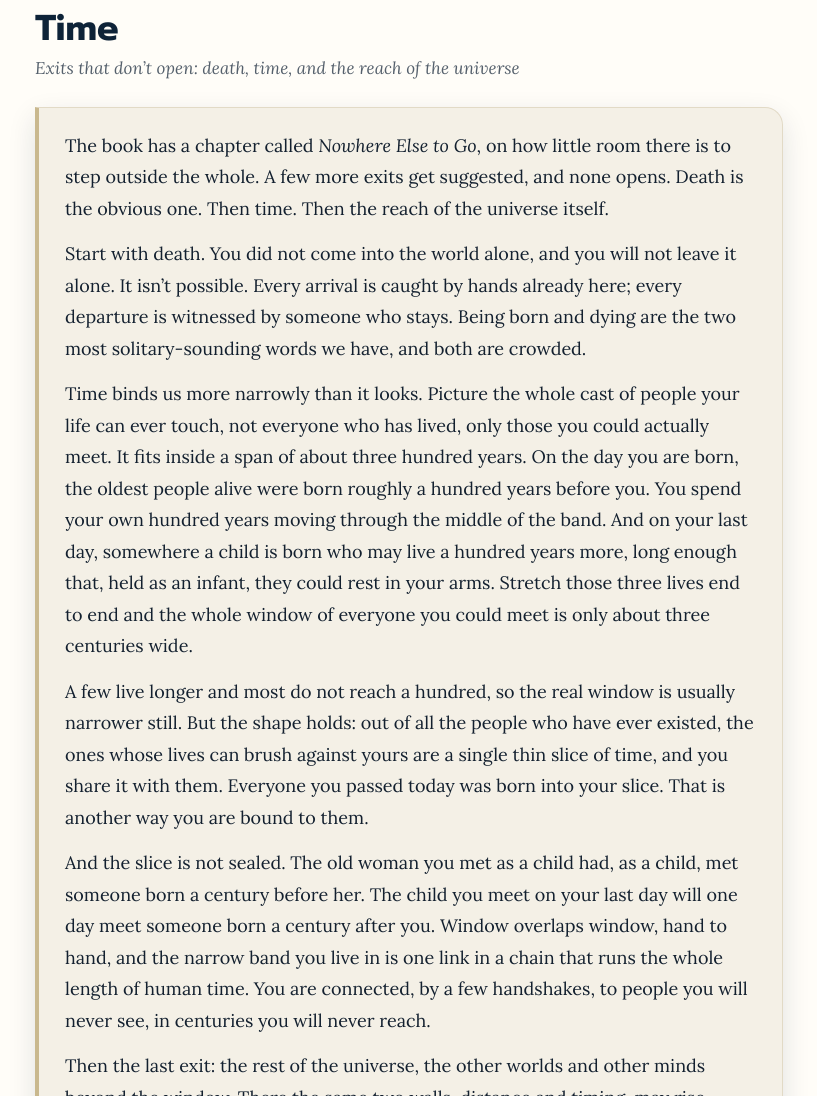
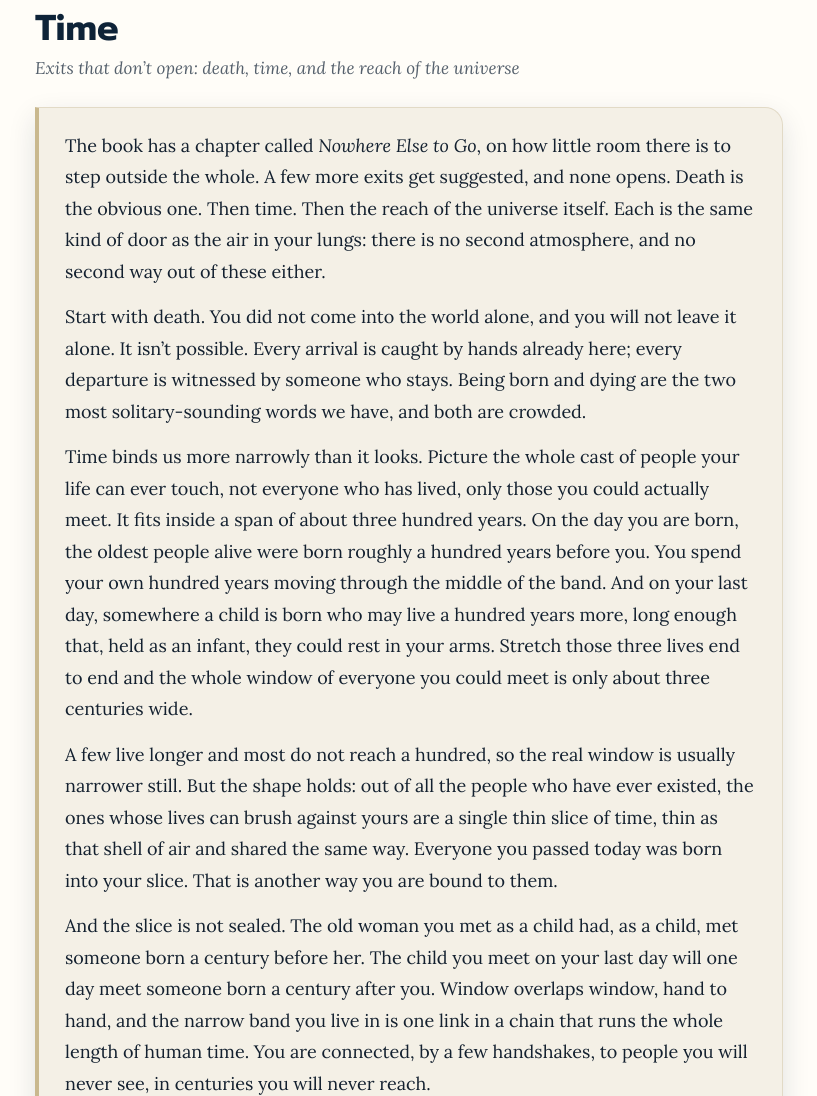
Before and after one commit to mikeb7777/michaelkbaines.com, a plain HTML site: page rediscovering-oneness.html in a window 1280 px wide. Shown: the part 4780-5876 px from the top of the page, without its empty margins (83-900 px from the left). Drawn offline with Linux system fonts and the light colour scheme.

Commit message:
Tie the Time section to the atmosphere: a thin shared layer
The apparent exits are the same kind of no-exit as the air (no second
atmosphere), and the thin slice of time echoes the thin shell of air,
shared the same way.

Co-Authored-By: Claude Opus 4.8 <noreply@anthropic.com>
Claude-Session: https://claude.ai/code/session_01KL3jcUpSkyjWKd14qw3BAf

```diff
--- a/rediscovering-oneness.html
+++ b/rediscovering-oneness.html
@@ -126,10 +126,10 @@
 <section class="paper" id="time"><div class="wrap">
 <h2>Time</h2><p class="en">Exits that don&rsquo;t open: death, time, and the reach of the universe</p>
 <div class="opening">
-<p>The book has a chapter called <em>Nowhere Else to Go</em>, on how little room there is to step outside the whole. A few more exits get suggested, and none opens. Death is the obvious one. Then time. Then the reach of the universe itself.</p>
+<p>The book has a chapter called <em>Nowhere Else to Go</em>, on how little room there is to step outside the whole. A few more exits get suggested, and none opens. Death is the obvious one. Then time. Then the reach of the universe itself. Each is the same kind of door as the air in your lungs: there is no second atmosphere, and no second way out of these either.</p>
 <p>Start with death. You did not come into the world alone, and you will not leave it alone. It isn&rsquo;t possible. Every arrival is caught by hands already here; every departure is witnessed by someone who stays. Being born and dying are the two most solitary-sounding words we have, and both are crowded.</p>
 <p>Time binds us more narrowly than it looks. Picture the whole cast of people your life can ever touch, not everyone who has lived, only those you could actually meet. It fits inside a span of about three hundred years. On the day you are born, the oldest people alive were born roughly a hundred years before you. You spend your own hundred years moving through the middle of the band. And on your last day, somewhere a child is born who may live a hundred years more, long enough that, held as an infant, they could rest in your arms. Stretch those three lives end to end and the whole window of everyone you could meet is only about three centuries wide.</p>
-<p>A few live longer and most do not reach a hundred, so the real window is usually narrower still. But the shape holds: out of all the people who have ever existed, the ones whose lives can brush against yours are a single thin slice of time, and you share it with them. Everyone you passed today was born into your slice. That is another way you are bound to them.</p>
+<p>A few live longer and most do not reach a hundred, so the real window is usually narrower still. But the shape holds: out of all the people who have ever existed, the ones whose lives can brush against yours are a single thin slice of time, thin as that shell of air and shared the same way. Everyone you passed today was born into your slice. That is another way you are bound to them.</p>
 <p>And the slice is not sealed. The old woman you met as a child had, as a child, met someone born a century before her. The child you meet on your last day will one day meet someone born a century after you. Window overlaps window, hand to hand, and the narrow band you live in is one link in a chain that runs the whole length of human time. You are connected, by a few handshakes, to people you will never see, in centuries you will never reach.</p>
 <p>Then the last exit: the rest of the universe, the other worlds and other minds beyond the window. There the same two walls, distance and timing, may rise higher than anything we could cross, which can sound like the deepest separation there is. <a href="https://eequalsicsquared.com/blog.html#isolation" target="_blank" rel="noopener">Isolation May Be Required</a> takes it up: why the night sky can be full of stars and we may still, in every way that matters, be alone, and why that might be exactly what we need. And if it holds, the lesson turns back on us. Being alone out there would not scatter us. It presses us closer in here.</p>
 </div>
```
